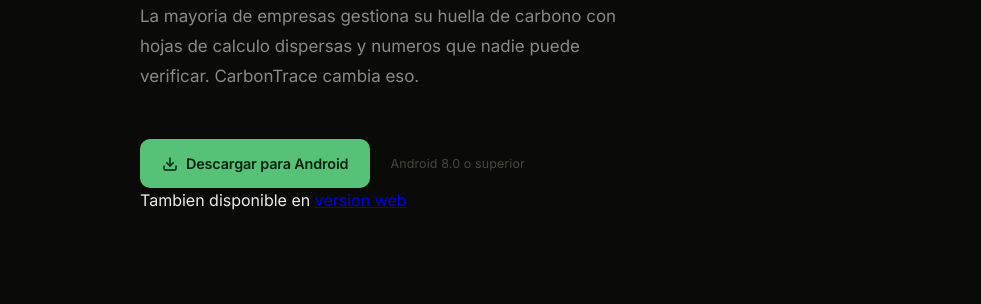
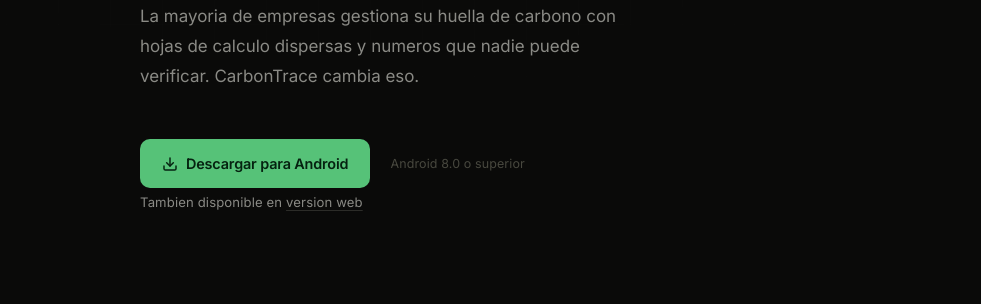
Before and after one commit to JuanMiguelD/windLandigPage, a plain HTML site: page index.html in a window 1280 px wide. Shown: the part 496-800 px from the top of the page, without its empty margins (150-1131 px from the left). Drawn offline with Linux system fonts and the light colour scheme.

Commit message:
Update style.css

```diff
--- a/style.css
+++ b/style.css
@@ -265,6 +265,26 @@ body {
   letter-spacing: .01em;
 }
 
+.web-alt {
+  font-size: .82rem;
+  color: var(--t2);
+  margin-top: 4px;
+  letter-spacing: .01em;
+}
+
+.web-alt-link {
+  color: var(--t2);
+  text-decoration: underline;
+  text-decoration-color: var(--b2);
+  text-underline-offset: 3px;
+  transition: color var(--ease), text-decoration-color var(--ease);
+}
+
+.web-alt-link:hover {
+  color: var(--accent);
+  text-decoration-color: var(--accent);
+}
+
 
 /* ===== WHY ===== */
 .why {
```
